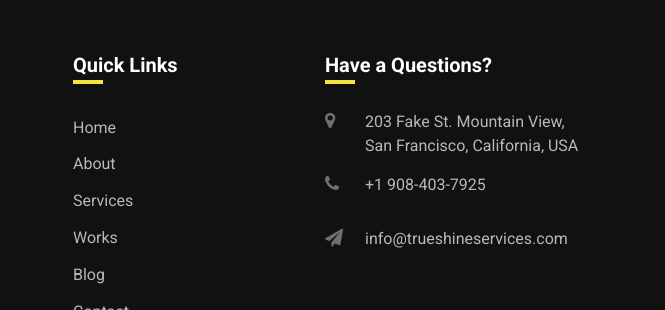
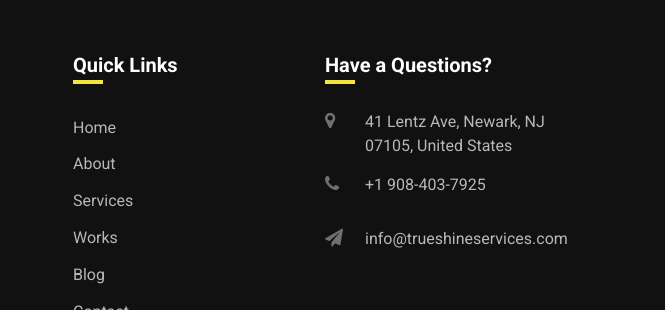
Before and after one commit to enzodigital101/cleanme, a plain HTML site: page contact.html in a window 1280 px wide. Shown: the part 2255-2565 px from the top of the page, 615-1280 px from the left. Drawn offline with Linux system fonts and the light colour scheme; some packages are replaced by stand-ins of ours; no server answers.

Commit message:
Update contact.html

```diff
--- a/contact.html
+++ b/contact.html
@@ -246,7 +246,7 @@
 						<h2 class="footer-heading">Have a Questions?</h2>
 						<div class="block-23 mb-3">
               <ul>
-                <li><span class="icon fa fa-map-marker"></span><span class="text">203 Fake St. Mountain View, San Francisco, California, USA</span></li>
+                <li><span class="icon fa fa-map-marker"></span><span class="text">41 Lentz Ave, Newark, NJ 07105, United States</span></li>
                 <li><a href="#"><span class="icon fa fa-phone"></span><span class="text">+1 908-403-7925</span></a></li>
                 <li><a href="#"><span class="icon fa fa-paper-plane"></span><span class="text">info@trueshineservices.com</span></a></li>
               </ul>
```
